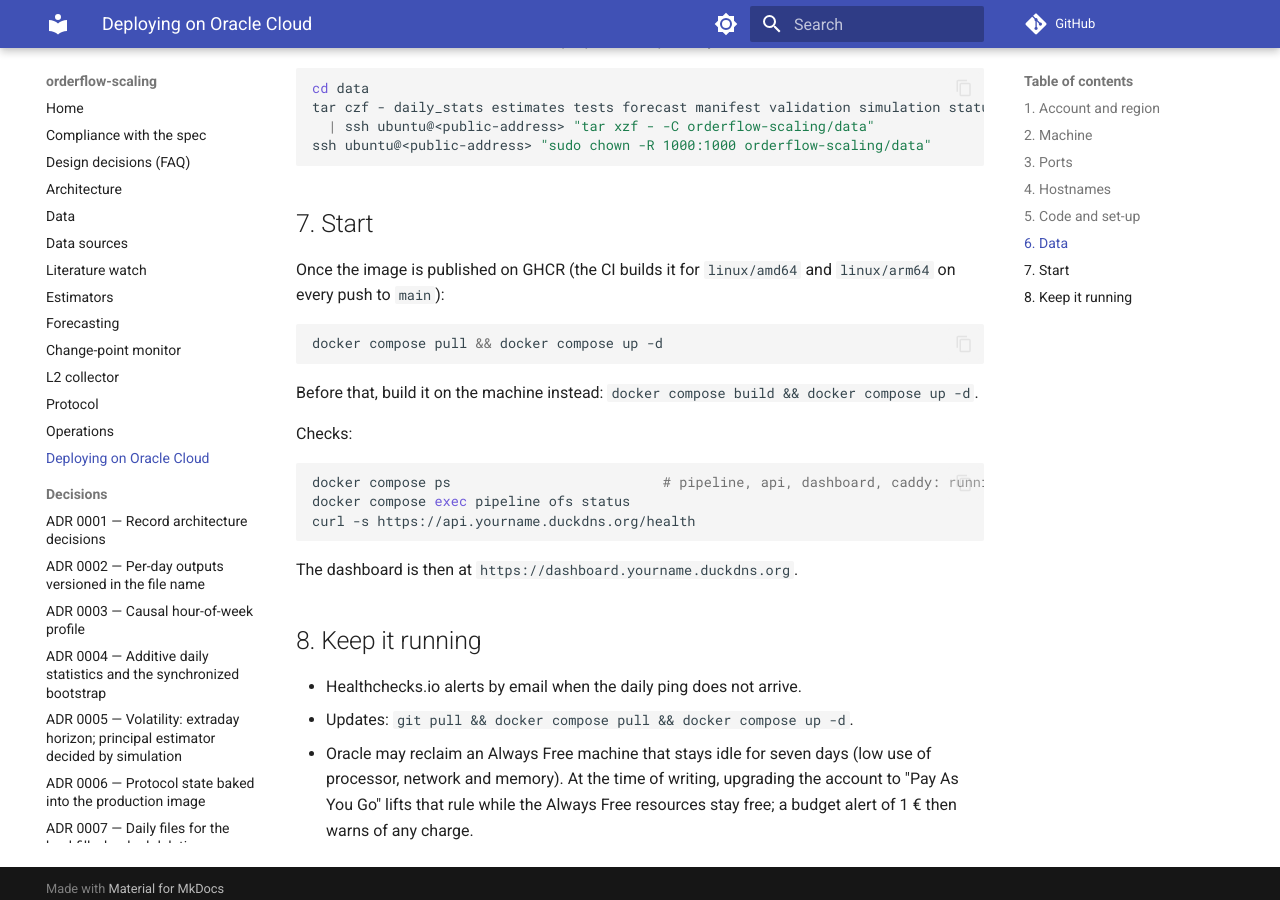
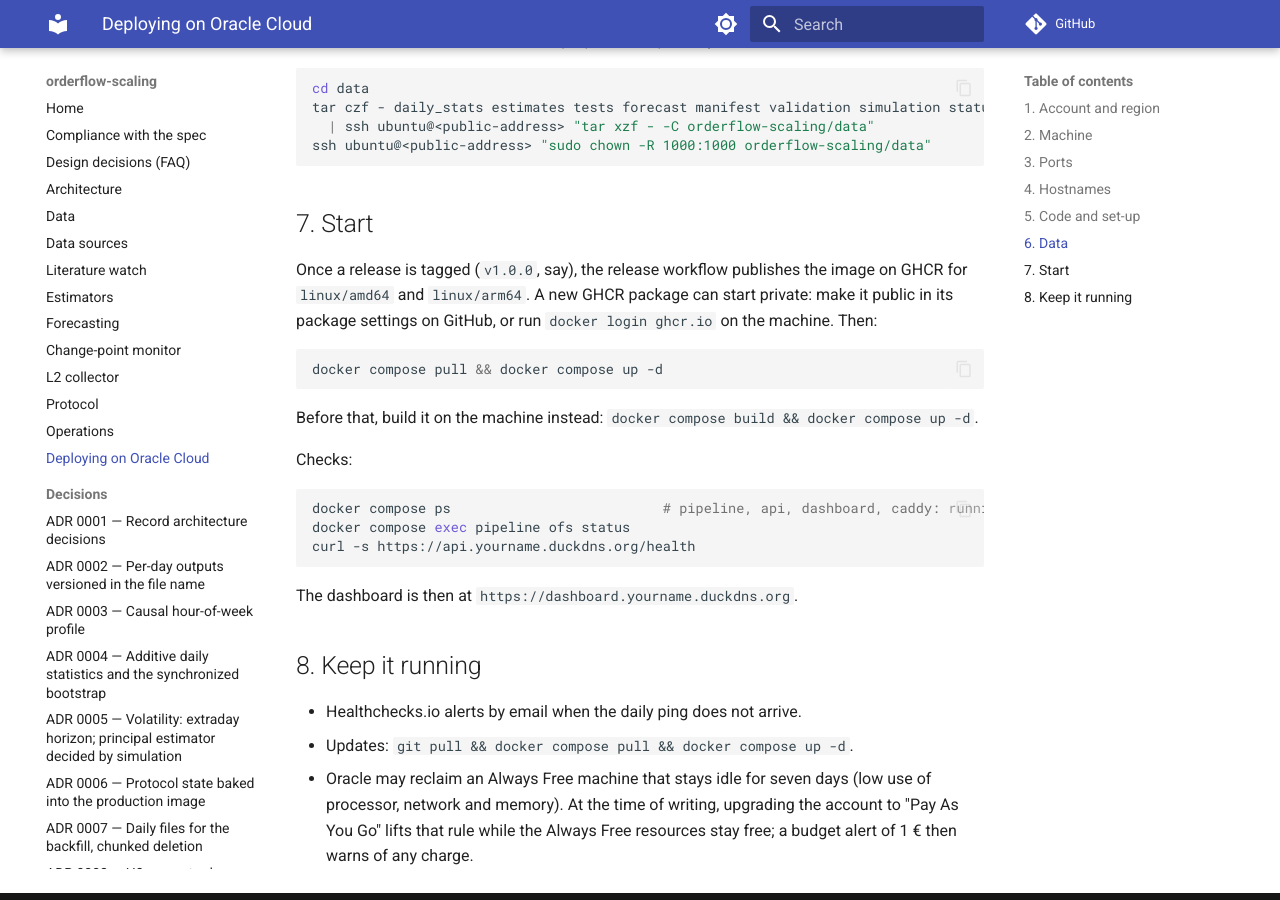
Before and after one commit to NIDHAL277/orderflow-scaling, an MkDocs documentation site: the page built from docs/deploy-oracle.md, in a window 1280 px wide and 900 px high, scrolled down 1935 px. Built offline with MkDocs 1.6.1 and Material for MkDocs 9.7.7, drawn with Linux system fonts in a browser that asks for light colours; comment, search, counter and statistics services are not loaded; some of the changed text lies outside the part shown.

Commit message:
Oracle guide: the image is published on GHCR by a release tag, and may start private
Co-Authored-By: Claude Opus 5.5 <noreply@anthropic.com>

````diff
--- a/docs/deploy-oracle.md
+++ b/docs/deploy-oracle.md
@@ -76,8 +76,10 @@ ssh ubuntu@<public-address> "sudo chown -R 1000:1000 orderflow-scaling/data"
 
 ## 7. Start
 
-Once the image is published on GHCR (the CI builds it for `linux/amd64` and
-`linux/arm64` on every push to `main`):
+Once a release is tagged (`v1.0.0`, say), the release workflow publishes the image on
+GHCR for `linux/amd64` and `linux/arm64`. A new GHCR package can start private: make it
+public in its package settings on GitHub, or run `docker login ghcr.io` on the machine.
+Then:
 
 ```bash
 docker compose pull && docker compose up -d
````
